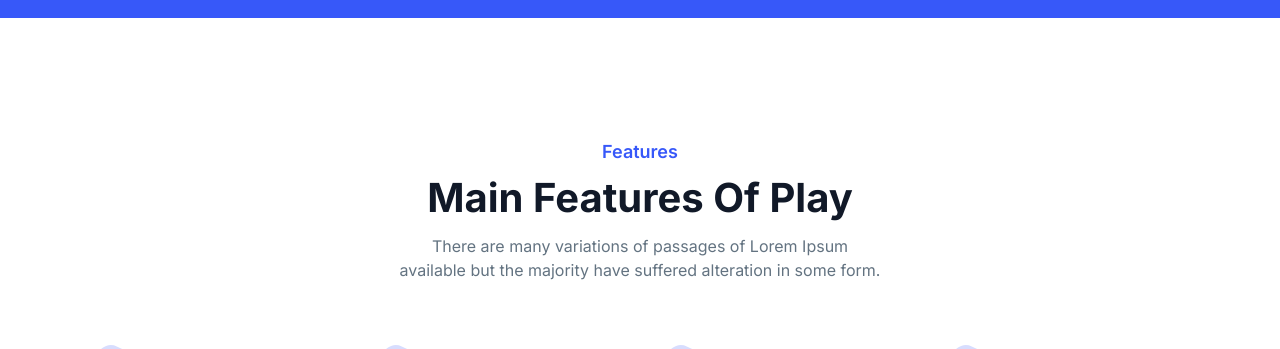
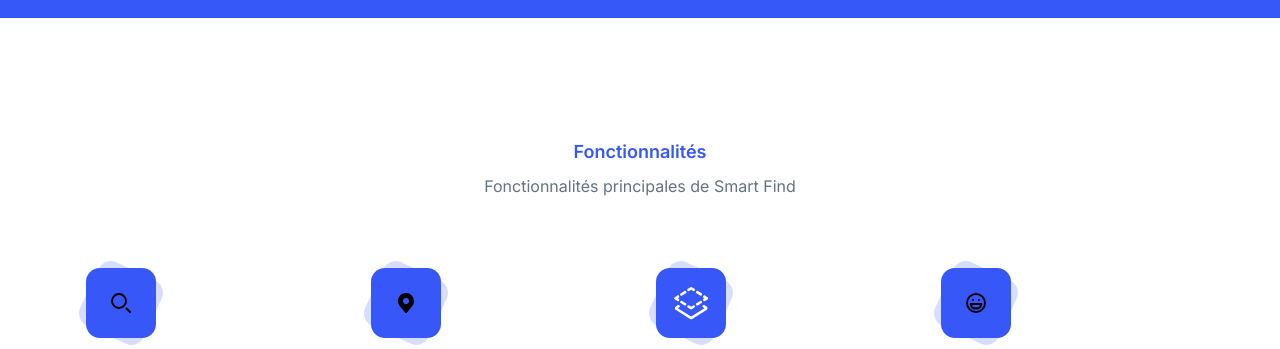
Before and after one commit to khalidElbouari/smartfind-vitrine, a website: page index.html in a window 1280 px wide. Shown: the part 403-752 px from the top of the page. Drawn offline with Linux system fonts and the light colour scheme.

Commit message:
feat:changing featurs Section element

```diff
--- a/index.html
+++ b/index.html
@@ -256,16 +256,10 @@
           <div class="w-full px-4">
             <div class="mx-auto mb-12 max-w-[485px] text-center lg:mb-[70px]">
               <span class="mb-2 block text-lg font-semibold text-primary">
-                Features
+                Fonctionnalités
               </span>
-              <h2
-                class="mb-3 text-3xl font-bold text-dark dark:text-white sm:text-4xl md:text-[40px] md:leading-[1.2]"
-              >
-                Main Features Of Play
-              </h2>
               <p class="text-base text-body-color dark:text-dark-6">
-                There are many variations of passages of Lorem Ipsum available
-                but the majority have suffered alteration in some form.
+               Fonctionnalités principales de Smart Find
               </p>
             </div>
           </div>
```
